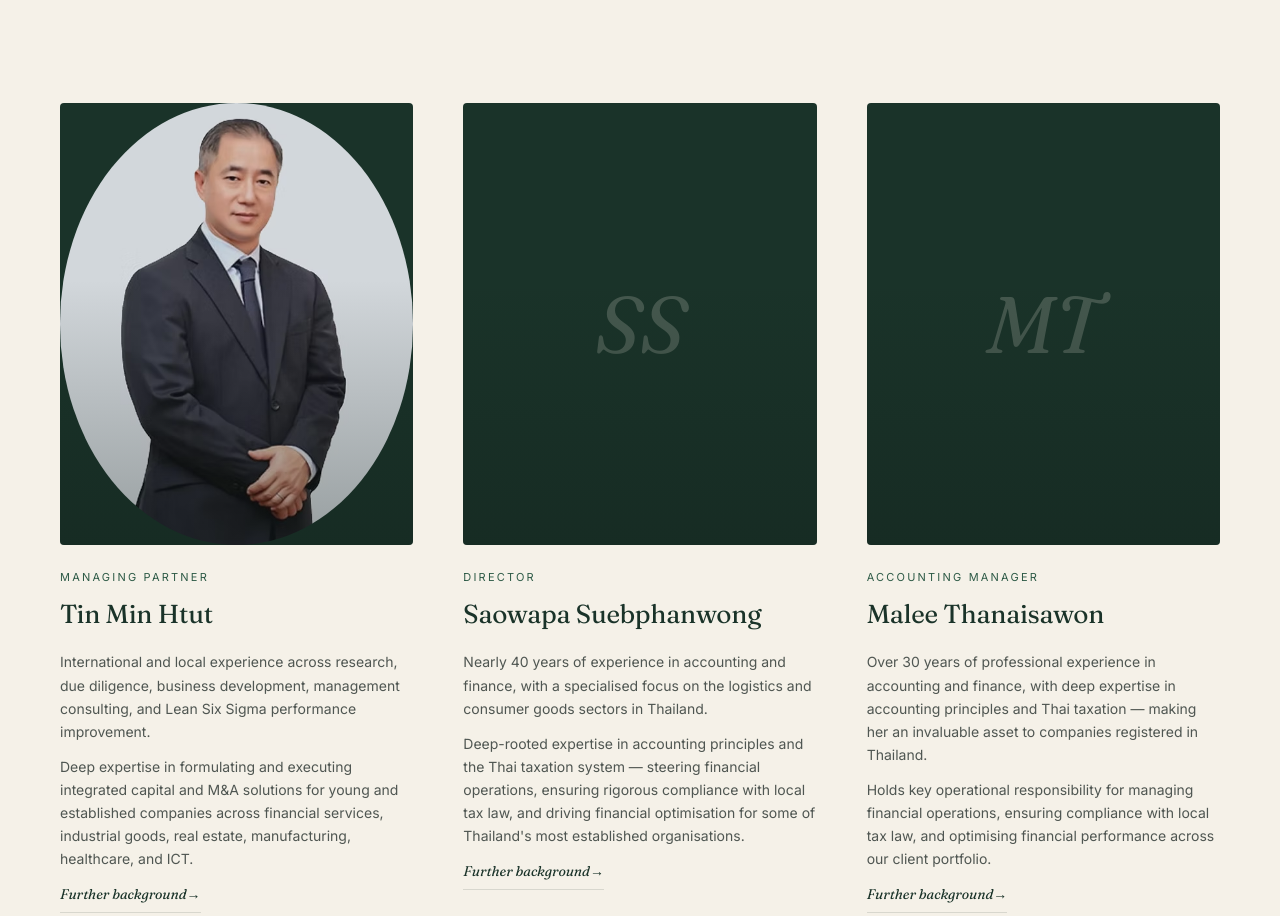
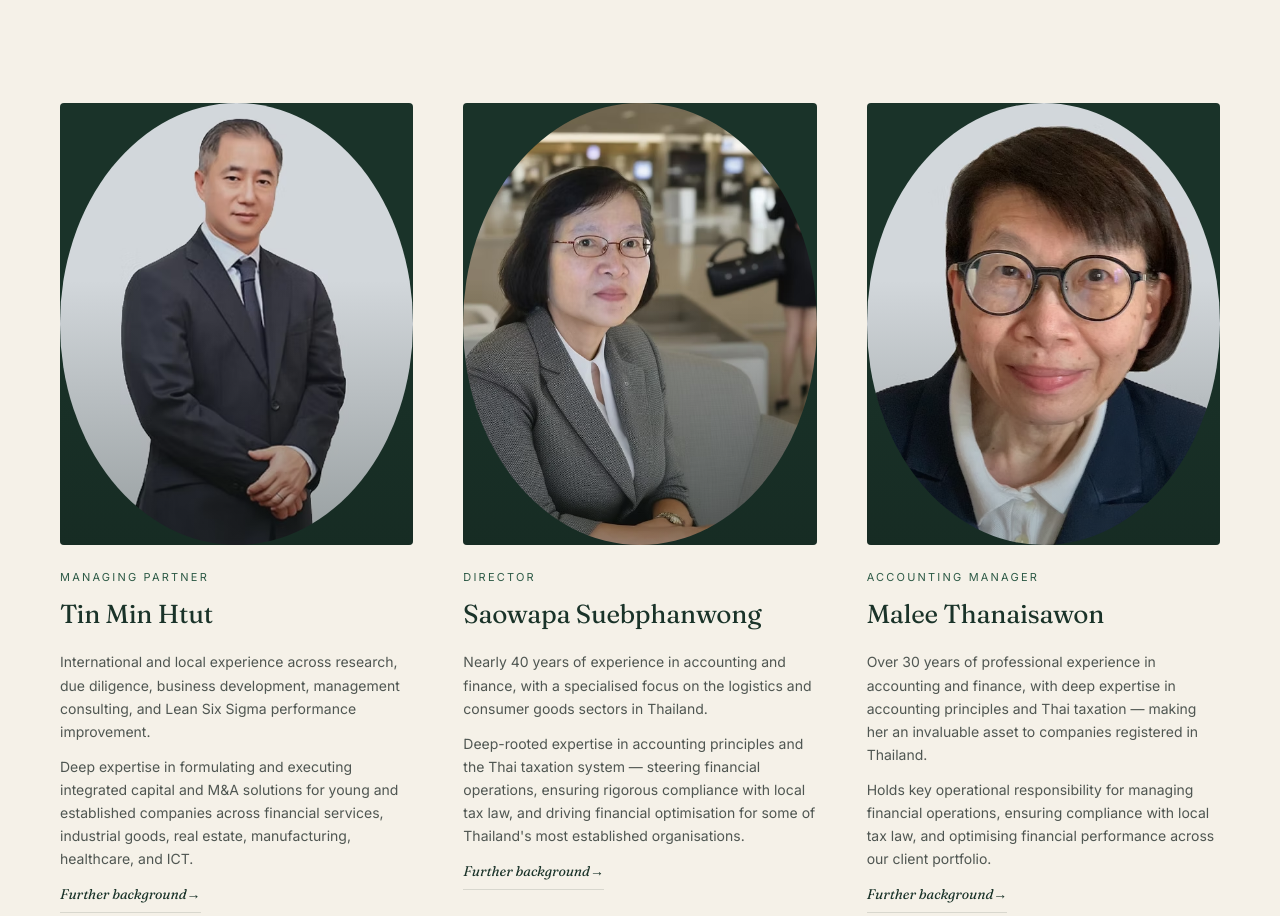
Before and after one commit to lwin-99/banyan-asia, a plain HTML site: page index.html in a window 1280 px wide. Shown: the part 5913-6829 px from the top of the page. Drawn offline with Linux system fonts and the light colour scheme.

Commit message:
Update member portraits to use images
Replaced text-based member portraits with images for Saowapa Suebphanwong and Malee Thanaisawon.

```diff
--- a/index.html
+++ b/index.html
@@ -1475,8 +1475,8 @@
 
       <article class="member reveal" style="transition-delay:.1s">
         <div class="member-portrait">
-          <span class="mono">SS</span>
-        </div>
+  <img src="images/saowapa.jpg" alt="Saowapa Suebphanwong" style="width:100%; height:100%; object-fit:cover; border-radius:50%;">
+</div>
         <div class="member-role">Director</div>
         <h3 class="member-name">Saowapa Suebphanwong</h3>
         <div class="member-bio">
@@ -1499,9 +1499,9 @@
       </article>
 
       <article class="member reveal" style="transition-delay:.2s">
-        <div class="member-portrait">
-          <span class="mono">MT</span>
-        </div>
+       <div class="member-portrait">
+  <img src="images/malee.jpg" alt="Malee Thanaisawon" style="width:100%; height:100%; object-fit:cover; border-radius:50%;">
+</div>
         <div class="member-role">Accounting Manager</div>
         <h3 class="member-name">Malee Thanaisawon</h3>
         <div class="member-bio">
```
